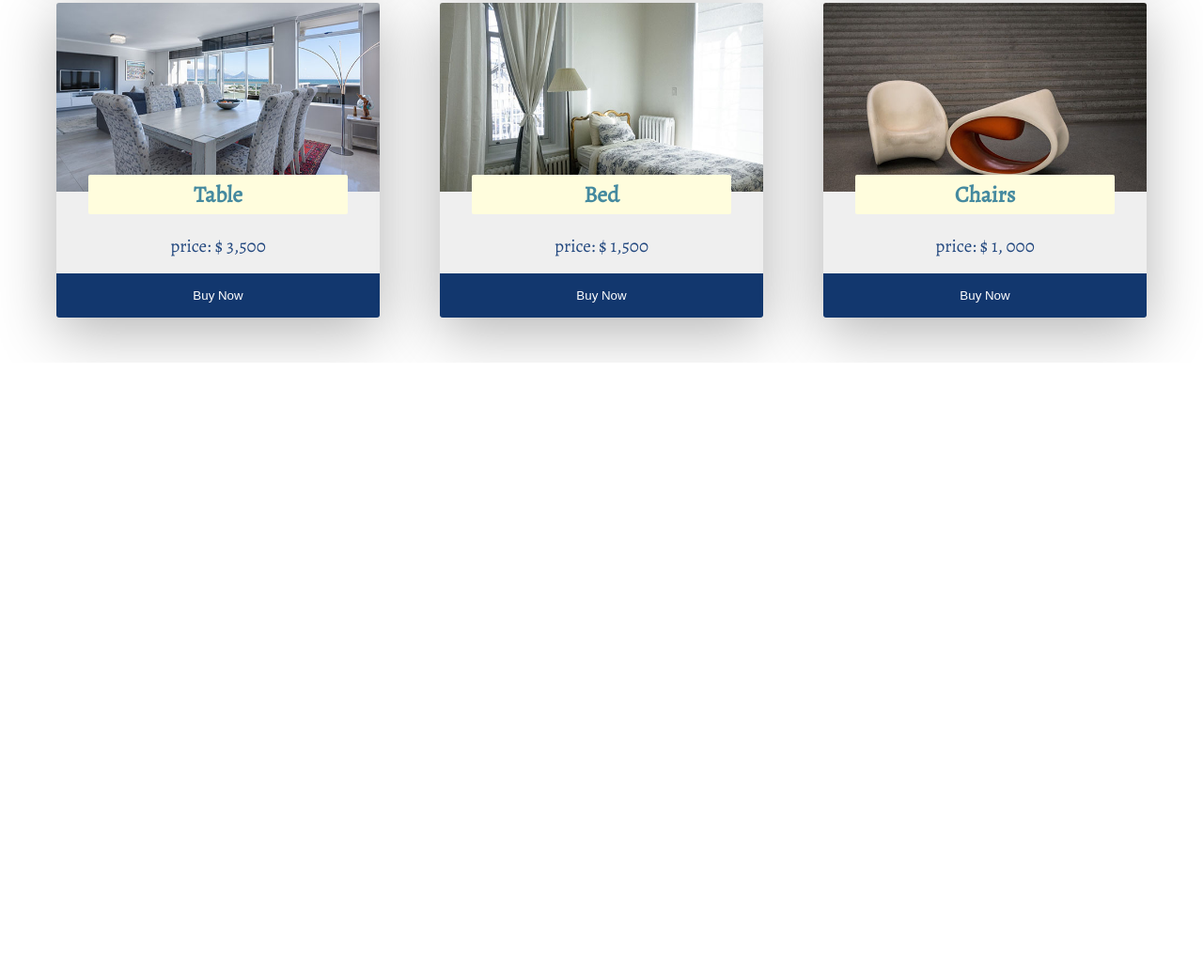
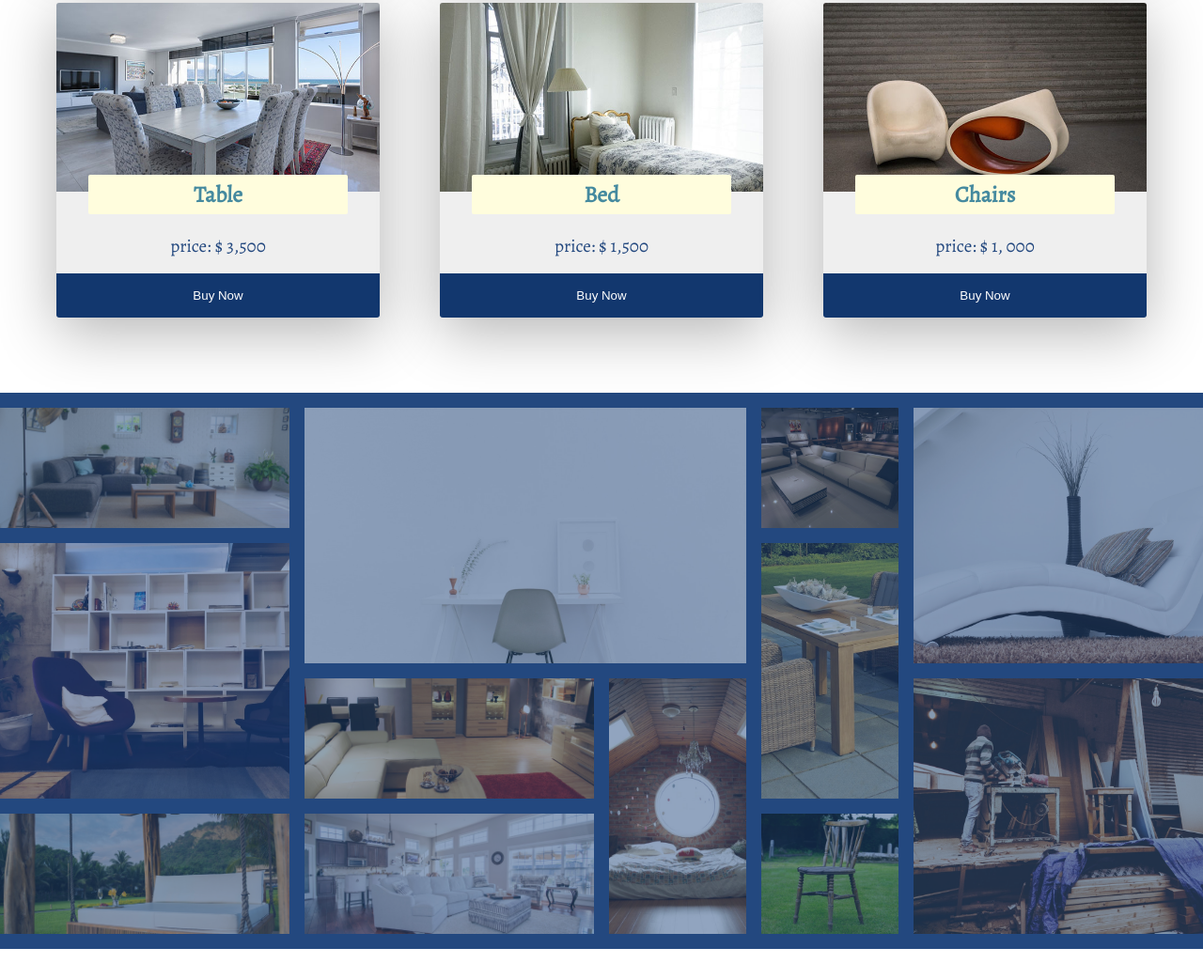
Before and after one commit to bolajiadeyemi/furniture-shop, a plain HTML site: page index.html in a window 1280 px wide. Shown: the part 2050-3092 px from the top of the page at 94% size. Before the commit the page ends 2436 px from the top, so only its background shows below. Drawn offline with nearby package versions, Linux system fonts and the light colour scheme.

Commit message:
Add gallery

```diff
--- a/index.html
+++ b/index.html
@@ -235,6 +235,24 @@
             </div>
         </section>
         <!-- end of bestselling furniture -->
+
+        <!-- gallery -->
+        <section class="gallery">
+            <img src="images/gallery-img-1.jpeg" alt="" class="gallery-img gallery-img-1">
+            <img src="images/gallery-img-2.jpeg" alt="" class="gallery-img gallery-img-2">
+            <img src="images/gallery-img-3.jpeg" alt="" class="gallery-img gallery-img-3">
+            <img src="images/gallery-img-4.jpeg" alt="" class="gallery-img gallery-img-4">
+            <img src="images/gallery-img-5.jpeg" alt="" class="gallery-img gallery-img-5">
+            <img src="images/gallery-img-6.jpeg" alt="" class="gallery-img gallery-img-6">
+            <img src="images/gallery-img-7.jpeg" alt="" class="gallery-img gallery-img-7">
+            <img src="images/gallery-img-8.jpeg" alt="" class="gallery-img gallery-img-8">
+            <img src="images/gallery-img-9.jpeg" alt="" class="gallery-img gallery-img-9">
+            <img src="images/gallery-img-10.jpeg" alt="" class="gallery-img gallery-img-10">
+            <img src="images/gallery-img-11.jpeg" alt="" class="gallery-img gallery-img-11">
+            <img src="images/gallery-img-12.jpeg" alt="" class="gallery-img gallery-img-12">
+        </section>
+        <!-- end of gallery -->
+
     </div>
 
 </body>
--- a/style.css
+++ b/style.css
@@ -506,7 +506,90 @@ body {
 }
 
 .bestselling-furniture-btn:hover  {
-
+background-color: #23487f;
 }
 
 /* end of bestselling furniture */
+
+/* gallery */
+.gallery {
+    grid-column: 1 / -1;
+    grid-row: 7 / 8;
+    display: grid;
+    grid-template-columns: repeat(8, minmax(1rem, 1fr));
+    grid-template-rows: repeat(4, 10vw);
+    grid-gap: 1.6rem;
+    margin-top: 6.4rem;
+    background-color: #23487f;
+    padding: 1.6rem 0 /* same as grid-gap */;
+}
+.gallery-img {
+    width: 100%;
+    height: 100%;
+    object-fit: cover;
+    opacity: .5;
+    transition: opacity .5s;
+}
+
+.gallery-img:hover {
+    opacity: 1;
+}
+
+.gallery-img-1 {
+    grid-column: 1 / 3;
+    grid-row: 1 / 2;
+}
+.gallery-img-2 {
+    grid-column: 3 / 6;
+    grid-row: 1 / 3;
+}
+
+.gallery-img-3 {
+    grid-column: 6 / 7;
+    grid-row: 1 / 2;
+}
+
+.gallery-img-4 {
+    grid-column: 7 / 9;
+    grid-row: 1 / 3;
+}
+
+.gallery-img-5 {
+    grid-column: 1 / 3;
+    grid-row: 2 / 4;
+}
+
+.gallery-img-6 {
+    grid-column: 3 / 5;
+    grid-row: 3 / 4;
+}
+
+.gallery-img-7 {
+    grid-column: 6 / 7;
+    grid-row: 2 / 4;
+}
+
+.gallery-img-8 {
+    grid-column: 5 / 6;
+    grid-row: 3 / 5;
+}
+
+.gallery-img-9 {
+    grid-column: 1 / 3;
+    grid-row: 4 / 5;
+}
+
+.gallery-img-10 {
+    grid-column: 3 / 5;
+    grid-row: 4 / 5;
+}
+
+.gallery-img-11 {
+    grid-column: 6 / 7;
+    grid-row: 4 / 5;
+}
+.gallery-img-12 {
+    grid-column: 7 / 9;
+    grid-row: 3 / 5;
+}
+/* end of gallery */
```
